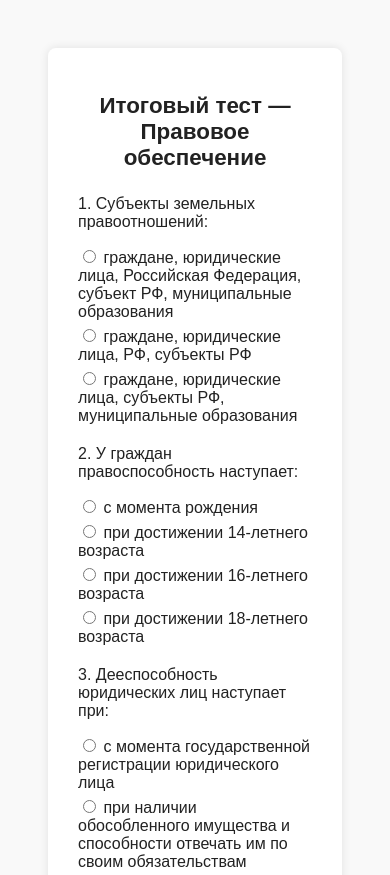
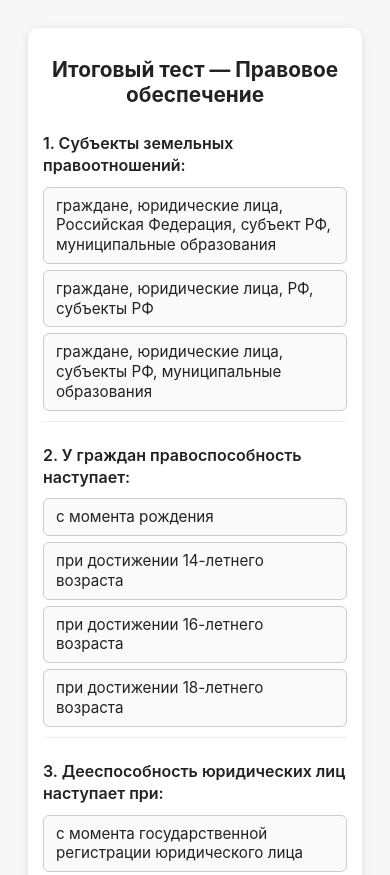
Before and after one commit to pinco721/project, a plain HTML site: page index.html in a window 390 px wide. Shown: the top 875 px of the page. Drawn offline with Linux system fonts and the light colour scheme.

Commit message:
Update style.css

```diff
--- a/style.css
+++ b/style.css
@@ -1,43 +1,112 @@
 body {
-  font-family: sans-serif;
-  background: #f9f9f9;
+  font-family: -apple-system, BlinkMacSystemFont, "Segoe UI", Roboto, sans-serif;
+  background: #f7f7f7;
   color: #222;
   display: flex;
   justify-content: center;
-  padding: 40px;
+  padding: 20px;
 }
+
 .container {
-  max-width: 700px;
-  background: white;
-  padding: 30px;
-  border-radius: 8px;
-  box-shadow: 0 0 10px rgba(0,0,0,0.1);
+  width: 100%;
+  max-width: 800px;
+  background: #fff;
+  padding: 25px;
+  border-radius: 10px;
+  box-shadow: 0 2px 8px rgba(0,0,0,0.1);
 }
+
 h1 {
-  font-size: 1.4rem;
   text-align: center;
-  margin-bottom: 1.5rem;
+  font-size: 1.3rem;
+  margin-bottom: 25px;
 }
+
 .question {
-  margin-bottom: 20px;
+  margin-bottom: 22px;
+  padding-bottom: 10px;
+  border-bottom: 1px solid #eee;
 }
+
+.question p {
+  font-weight: 600;
+  margin-bottom: 10px;
+  line-height: 1.4;
+}
+
+.answers {
+  display: flex;
+  flex-direction: column;
+  gap: 6px;
+}
+
 .answers label {
   display: block;
-  margin-bottom: 5px;
+  padding: 8px 12px;
+  border: 1px solid #ccc;
+  border-radius: 6px;
+  background: #fafafa;
   cursor: pointer;
+  transition: all 0.2s;
+  line-height: 1.3;
 }
+
+.answers input {
+  display: none;
+}
+
+.answers label:hover {
+  background: #f0f8ff;
+  border-color: #0070f3;
+}
+
+.answers label.selected {
+  background: #e8f1ff;
+  border-color: #0070f3;
+}
+
 button {
   background: #0070f3;
   color: white;
   border: none;
-  padding: 10px 20px;
-  border-radius: 4px;
+  padding: 12px 20px;
+  border-radius: 6px;
   cursor: pointer;
+  font-size: 1rem;
+  display: block;
+  width: 100%;
+  margin-top: 10px;
+  transition: 0.2s;
 }
+
 button:hover {
   background: #0059c9;
 }
+
 #result {
-  margin-top: 20px;
-  font-weight: bold;
+  margin-top: 25px;
+  font-weight: 600;
+  text-align: center;
 }
+
+.correct {
+  background: #d8ffd8 !important;
+  border-color: #44c144 !important;
+}
+
+.wrong {
+  background: #ffe0e0 !important;
+  border-color: #ff6b6b !important;
+}
+
+@media (max-width: 600px) {
+  .container {
+    padding: 15px;
+  }
+  .question p {
+    font-size: 1rem;
+  }
+  label {
+    font-size: 0.95rem;
+  }
+}
```
